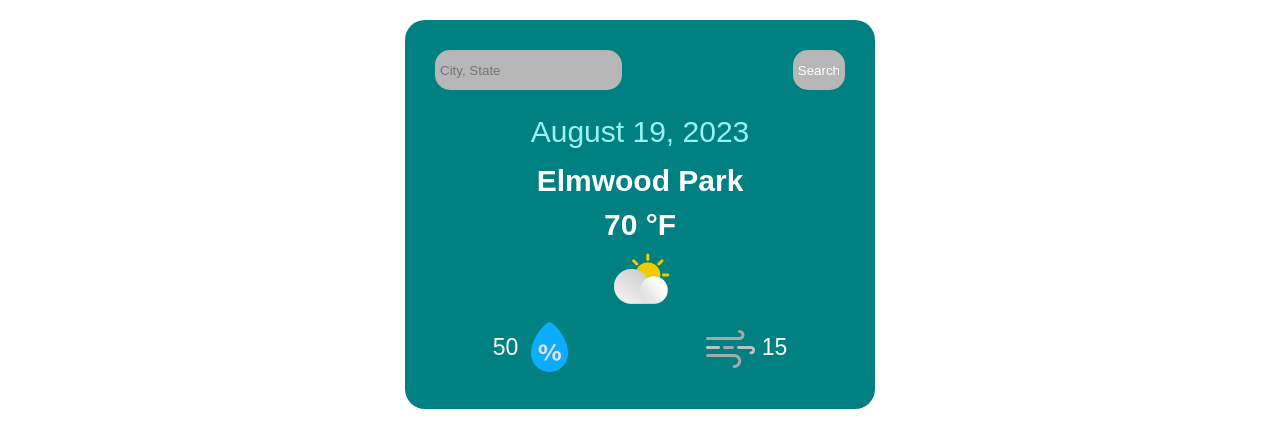
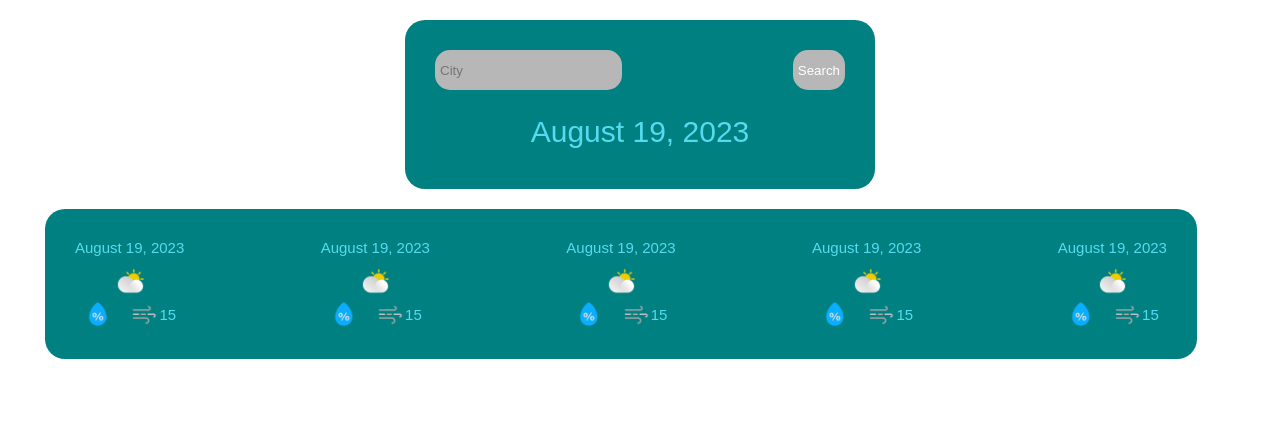
Before and after one commit to Allicris/weather-app, a plain HTML site: page index.html in a window 1280 px wide. Drawn offline with Linux system fonts and the light colour scheme; no server answers.

Commit message:
started adding extra days

```diff
--- a/assets/css/style.css
+++ b/assets/css/style.css
@@ -23,9 +23,11 @@
   justify-content: space-between;
 }
 
-.error{
+.search p {
+  padding: 10px;
   display: none;
   font-style: italic;
+  color: rgb(227, 227, 227);
 }
 
 .search input{
@@ -51,7 +53,7 @@
 
 .date{
   padding: 10px;
-  color: rgb(154, 241, 243);
+  color: rgb(84, 219, 239);
   font-size: 30px;
 }
 
@@ -59,6 +61,10 @@
   padding: 5px;
   color: white;
   font-size: 30px;
+}
+
+.weather {
+  display: none;
 }
 
 .city{
@@ -94,3 +100,28 @@
   color: white;
   font-size: 23px;
 }
+
+.five-day{
+  display: flex;
+  align-items: center;
+  justify-content: space-between;
+  width: 90%;
+  max-width: 100%;
+  background: teal;
+  margin: 20px;
+  margin-left: 45px;
+  border-radius: 20px;
+  padding: 30px;
+  text-align: center;
+  font-size: 15px;
+  color: rgb(84, 219, 239);
+}
+
+.windy .humid{
+  font-size: 15px;
+}
+
+.resize{
+  width: 30px;
+  height: auto;
+}
--- a/assets/javascript/script.js
+++ b/assets/javascript/script.js
@@ -1,18 +1,26 @@
 //For the base url we want to use the parameter &limit={limit} and q={city name},{state code},{country code}
 
 const apiKey = "d45477c23f64263ae329c1cedb3ece85";
-const currentApiUrl = "https://api.openweathermap.org/data/2.5/weather?units=imperial&q=";
+// const apiUrl = "https://api.openweathermap.org/data/2.5/weather?q=" + city + "&appid=" + apiKey + "&units=imperial";
 //const fiveDayApi = "api.openweathermap.org/data/2.5/forecast?lat={lat}&lon={lon}units=imperial";
 const searchCity = document.querySelector(".search input");
 const searchBtn = document.querySelector(".search button");
 const weatherIcon = document.querySelector(".weather-icon");
 
+const savedSearches = [];
+
+// var today = moment();
+// $(".date").text(today.format("MMM DD, YYYY"));
+
 async function currentWeather(city){
-  const response = await fetch(currentApiUrl + city + `&appid=${apiKey}`);
+  const apiUrl = "https://api.openweathermap.org/data/2.5/weather?q=" + city + "&appid=" + apiKey + "&units=imperial";
+
+  const response = await fetch(apiUrl);
   var data = await response.json();
 
   if(response.status == 404) {
-    document.querySelector.apply(".error").style.display = "block"
+    document.querySelector(".search p").style.display = "block";
+    document.querySelector(".weather").style.display = "none";
   }
 
   console.log(data);
@@ -22,7 +30,7 @@ async function currentWeather(city){
   //This needs to be rounded up.
   document.querySelector('.temp').innerHTML = Math.round(data.main.temp) + " " + "°";
   document.querySelector('.wind').innerHTML = Math.round(data.wind.speed) + " " + "mph/hr";
-  document.querySelector('.humidity').innerHTML = Math.round(data.main.humidity);
+  document.querySelector('.humidity').innerHTML = "Humidity" + " " + Math.round(data.main.humidity);
 
   if(data.weather[0].main == 'Clouds') {
     weatherIcon.src = "assets/images/cloudy.png";
@@ -33,12 +41,18 @@ async function currentWeather(city){
   } else if (data.weather[0].main == 'Snow'){
     weatherIcon.src = "assets/images/snow.png";
   }
+}
 
+async function fiveDay(city) {
+const apiUrl = "https://api.openweathermap.org/data/2.5/weather?q=" + city + "&appid=" + apiKey + "&units=imperial";
 }
 
 searchBtn.addEventListener("click", () => {
-
 currentWeather(searchCity.value);
+document.querySelector(".search p").style.display = "none";
+document.querySelector(".weather").style.display = "block";
 });
 
+document.getElementById
+
 currentWeather();
--- a/index.html
+++ b/index.html
@@ -9,21 +9,23 @@
 
 <body>
   <div class="card">
+
     <div class="search">
-      <input type="text" placeholder="City, State" spellcheck="false">
+      <input type="text" placeholder="City" spellcheck="false">
       <p class="error"> Invalid City Name</p>
       <button>Search</button>
     </div>
     <div class="date">August 19, 2023</div>
+
     <div class="weather">
       <!-- <div class="date">August 19, 2023</div> -->
-      <h1 class="city">Elmwood Park</h1>
-      <h2 class="temp">70 °F</h2>
+      <h1 class="city"></h1>
+      <h2 class="temp"></h2>
       <img src="assets/images/partlycloudy.png" class="weather-icon">
       <div class="conditions">
         <div class="column">
           <div>
-            <p class="humidity">50</p>
+            <p class="humidity"></p>
           </div>
           <img src="assets/images/humidity.png">
         </div>
@@ -35,7 +37,116 @@
         </div>
       </div>
     </div>
-  </div>
+</div>
+
+    <div class="five-day">
+
+      <div class="future-day1">
+        <div class="future-date1">August 19, 2023</div>
+        <!-- <h1 class="city"></h1> -->
+        <h2 class="temp"></h2>
+        <img class="resize" src="assets/images/partlycloudy.png" class="weather-icon">
+        <div class="conditions">
+          <div class="column">
+            <div>
+              <p class="humid"></p>
+            </div>
+            <img class="resize" src="assets/images/humidity.png">
+          </div>
+          <div class="column">
+            <img class="resize" src="assets/images/wind.png">
+            <div>
+              <p class="windy">15</p>
+            </div>
+          </div>
+        </div>
+      </div>
+
+      <div class="future-day2">
+        <div class="future-date2">August 19, 2023</div>
+        <!-- <h1 class="city"></h1> -->
+        <h2 class="temp"></h2>
+        <img class="resize" src="assets/images/partlycloudy.png" class="weather-icon">
+        <div class="conditions">
+          <div class="column">
+            <div>
+              <p class="humid"></p>
+            </div>
+            <img class="resize" src="assets/images/humidity.png">
+          </div>
+          <div class="column">
+            <img class="resize" src="assets/images/wind.png">
+            <div>
+              <p class="windy">15</p>
+            </div>
+          </div>
+        </div>
+      </div>
+
+      <div class="future-day3">
+        <div class="future-date3">August 19, 2023</div>
+        <!-- <h1 class="city"></h1> -->
+        <h2 class="temp"></h2>
+        <img class="resize" src="assets/images/partlycloudy.png" class="weather-icon">
+        <div class="conditions">
+          <div class="column">
+            <div>
+              <p class="humid"></p>
+            </div>
+            <img class="resize" src="assets/images/humidity.png">
+          </div>
+          <div class="column">
+            <img class="resize" src="assets/images/wind.png">
+            <div>
+              <p class="windy">15</p>
+            </div>
+          </div>
+        </div>
+      </div>
+
+      <div class="future-day4">
+        <div class="future-date4">August 19, 2023</div>
+        <!-- <h1 class="city"></h1> -->
+        <h2 class="temp"></h2>
+        <img class="resize" src="assets/images/partlycloudy.png" class="weather-icon">
+        <div class="conditions">
+          <div class="column">
+            <div>
+              <p class="humid"></p>
+            </div>
+            <img class="resize" src="assets/images/humidity.png">
+          </div>
+          <div class="column">
+            <img class="resize" src="assets/images/wind.png">
+            <div>
+              <p class="windy">15</p>
+            </div>
+          </div>
+        </div>
+      </div>
+
+      <div class="future-day5">
+        <div class="future-date5">August 19, 2023</div>
+        <!-- <h1 class="city"></h1> -->
+        <h2 class="temp"></h2>
+        <img class="resize" src="assets/images/partlycloudy.png" class="weather-icon">
+        <div class="conditions">
+          <div class="column">
+            <div>
+              <p class="humid"></p>
+            </div>
+            <img class="resize" src="assets/images/humidity.png">
+          </div>
+          <div class="column">
+            <img class="resize" src="assets/images/wind.png">
+            <div>
+              <p class="windy">15</p>
+            </div>
+          </div>
+        </div>
+      </div>
+
+    </div>
   <script src="assets/javascript/script.js"></script>
 </body>
 
```
